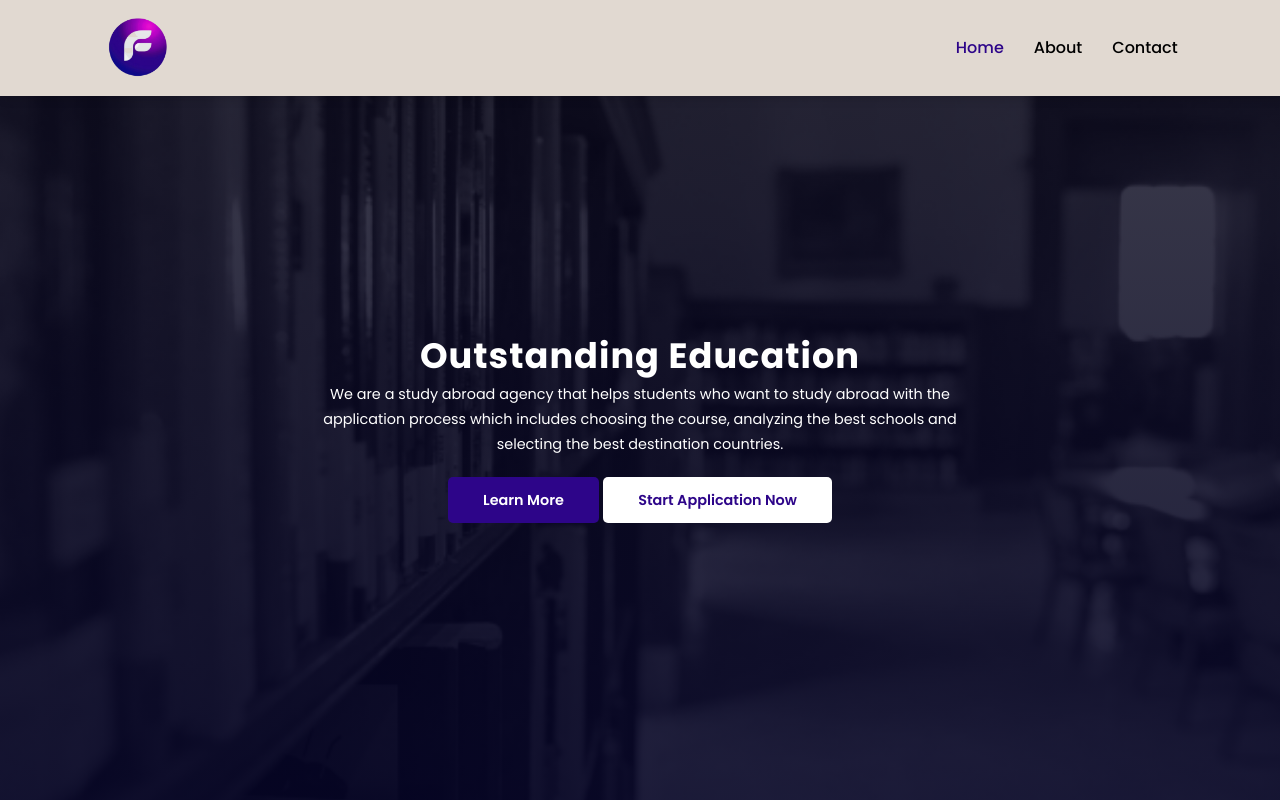
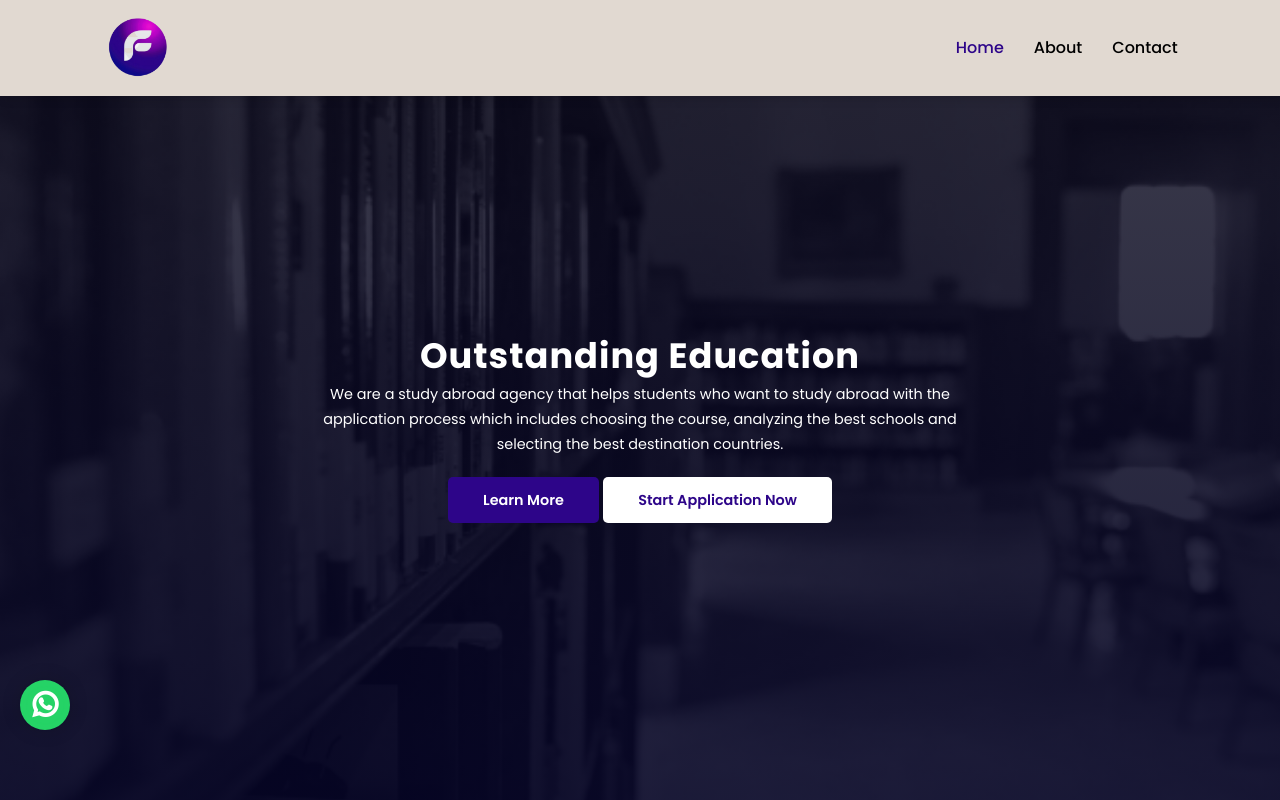
Before and after one commit to bunyuri/forirere, a plain HTML site: page index.html in a window 1280 px wide. Shown: the top 800 px of the page. Drawn offline with nearby package versions, Linux system fonts and the light colour scheme.

Commit message:
Add files via upload

```diff
--- a/index.html
+++ b/index.html
@@ -22,6 +22,12 @@
             <img id="menu-btn" src="assets/images/menu-3-line.svg">
         </div>
     </nav>
+
+    <div id="whatsapp">
+        <a href="https://wa.me/+250786242766" target="_blank" id="toggle1" class="wtsapp">
+            <i class="ri-whatsapp-line"></i>
+        </a>
+    </div>
 
     <section id="home">
         <h2>Outstanding Education</h2>
--- a/styles.css
+++ b/styles.css
@@ -305,10 +305,6 @@ footer li a{
 }
 
 footer li a:hover{
-    color: #2D0589;
-}
-
-footer li:hover{
     color: #2D0589;
 }
 
@@ -703,3 +699,54 @@ hr{
 
 
 }
+
+#whatsapp .wtsapp{
+    position: fixed;
+    transform: all 0.5s ease;
+    background: #25d366;
+    display: block;
+    text-align: center;
+    box-shadow: 0 0 20px rgba(0,0,0,0.15);
+    border-radius: 50px;
+    border-right: none;
+    color: #fff;
+    font-weight: 700;
+    font-size: 30px;
+    bottom: 70px;
+    left: 20px;
+    border: 0;
+    z-index: 9999;
+    width: 50px;
+    height: 50px;
+    line-height: 50px;
+}
+
+#whatsapp a{
+    text-decoration: none;
+}
+
+#whatsapp .wtsapp:before{
+    content: "";
+    position: absolute;
+    z-index: -1;
+    left: 50%;
+    top: 50%;
+    transform: translateX(-50%) translateY(-50%);
+    display: block;
+    width: 60%;
+    height: 60%;
+    background-color: #25d366;
+    border-radius: 50%;
+    -webkit-animation: pulse-border 1500ms ease-out infinite;
+    animation: pulse-border 1500ms ease-out infinite;
+}
+
+#whatsapp .wtsapp:focus{
+    border: none;
+    outline: none;
+}
+
+@keyframes pulse-border {
+    0%{transform: translateX(-50%) translateY(-50%) translateZ(0) scale(1); opacity: 1;}
+    100%{transform: translateX(-50%) translateY(-50%) translateZ(0) scale(1.5); opacity: 1;}
+}
```
Also changed, not shown: about.html (+6 -0 lines), contact.html (+6 -0 lines).
